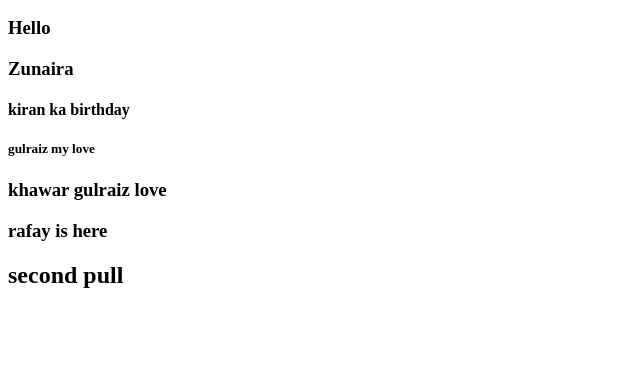
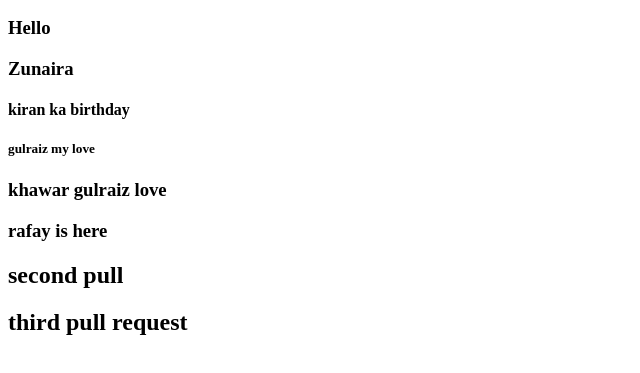
Before and after one commit to xzaryab/Hactober-Fest2021, a plain HTML site: page index.html in a window 1280 px wide. Shown: the part 371-744 px from the top of the page, without its empty margins (0-640 px from the left). Drawn offline with Linux system fonts and the light colour scheme.

Commit message:
third pull request

```diff
--- a/index.html
+++ b/index.html
@@ -27,6 +27,7 @@
     <h3>khawar gulraiz love</h3>
     <h3>rafay is here</h3>
     <h2>second pull</h2>
+    <h2>third pull request</h2>
 </body>
 
 </html>
```
